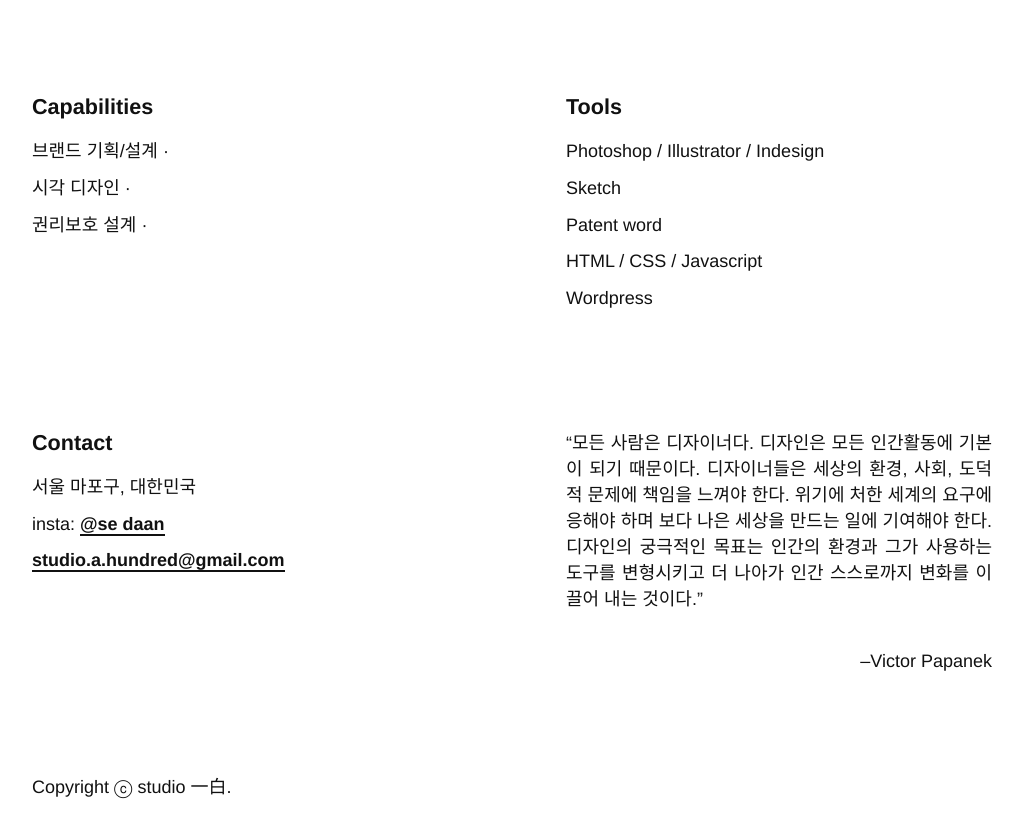
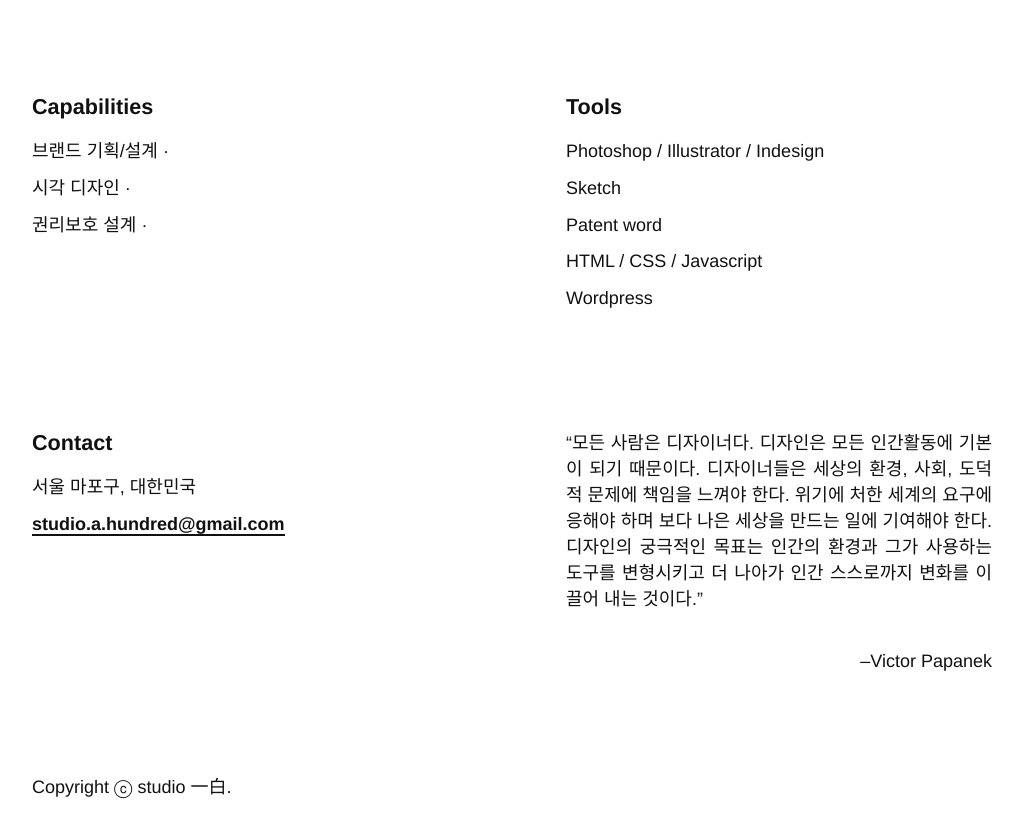
Before and after one commit to studio-a-hundred/studio-a-hundred, a Jekyll site: the page built from index.html, in a window 1280 px wide and 900 px high, scrolled down 4232 px. Shown: the top 838 px of the window, without its empty margins (128-1151 px from the left). Built offline with Jekyll 4.4.1, drawn with Linux system fonts in a browser that asks for light colours.

Commit message:
Update footer.html

```diff
--- a/_includes/footer.html
+++ b/_includes/footer.html
@@ -40,7 +40,6 @@
       <ul class="list-reset">
         <li class="en_f">Mapo-gu, Seoul, South Korea</li>
         <li class="kr_f">서울 마포구, 대한민국</li>
-        <li>insta: <span onclick="location.href='https://www.instagram.com/se_daan/'" style="cursor:pointer;" class="link-span">@se daan</span></li>
         <li><span onclick="location.href='mailto:studio.a.hundred@gmail.com'" style="cursor:pointer;" class="link-span">studio.a.hundred@gmail.com</span></li>
       </ul>
     </div> <!-- grid-item -->
```
